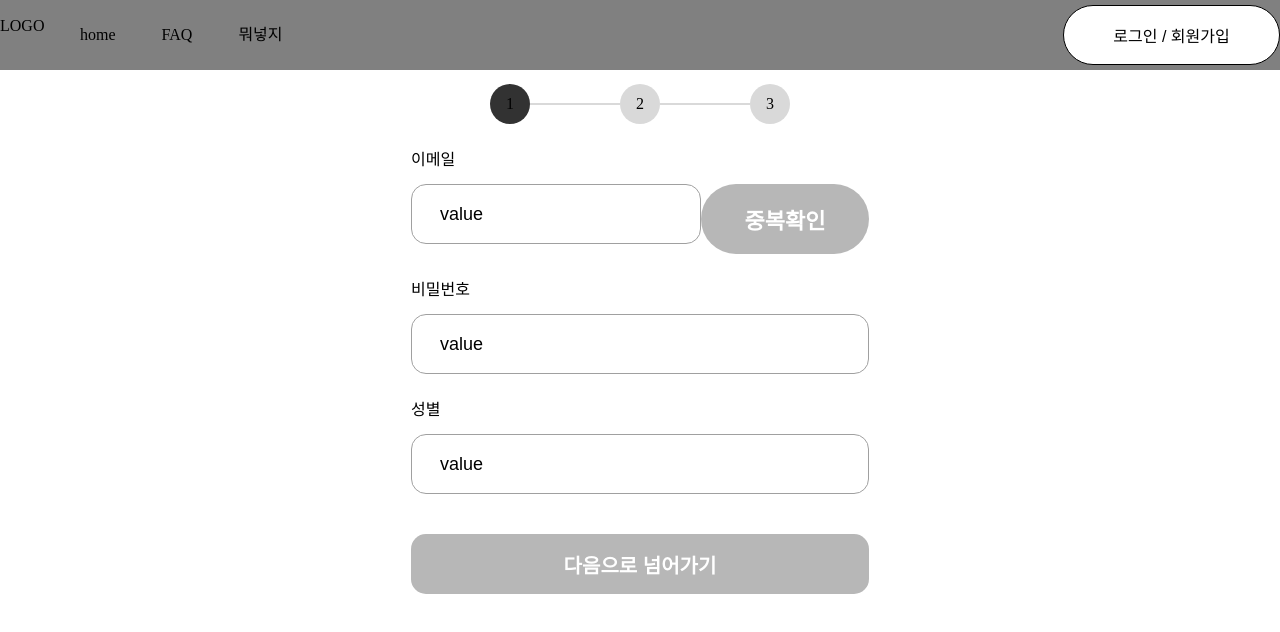
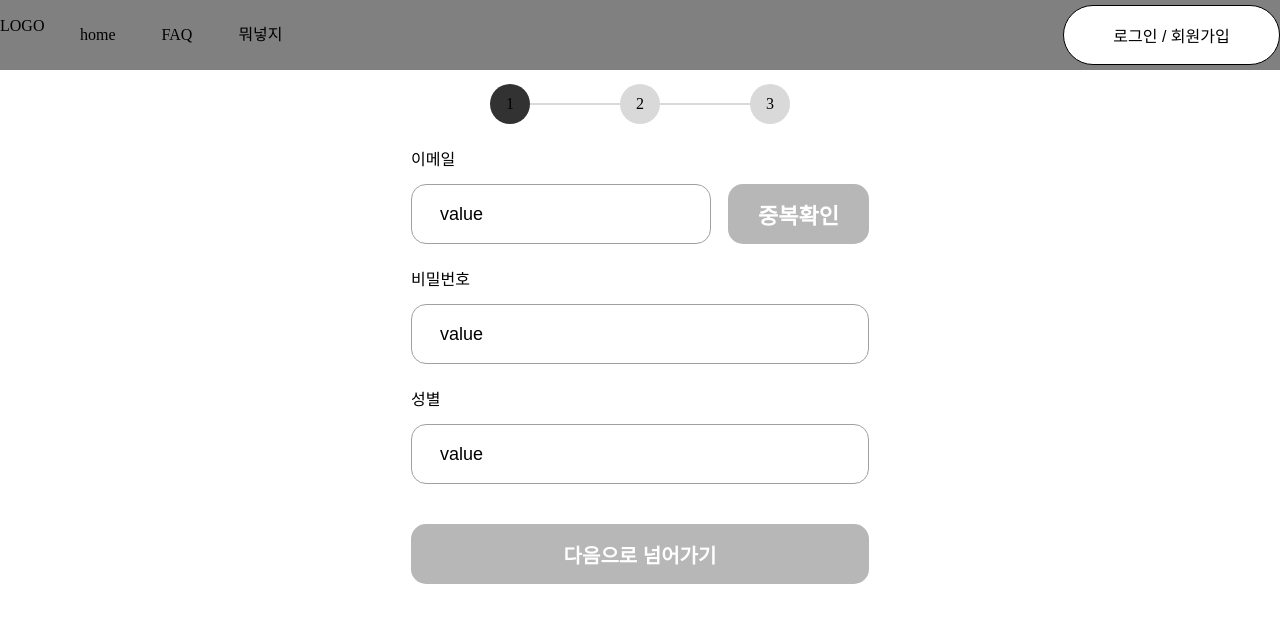
Before and after one commit to project-teamIP/hey-hi-fe, a React (Create React App) app: page /signup in a window 1280 px wide. Shown: the top 632 px of the page. Built offline with nearby package versions, Linux system fonts and the light colour scheme.

Commit message:
🎨 design: Button 사이즈 값 변경

```diff
--- a/src/components/common/signup/SlideOne.tsx
+++ b/src/components/common/signup/SlideOne.tsx
@@ -15,7 +15,7 @@ const SlideOne = ({ slideIndex, onClickNextButtonHandler }: SlideOneProps) => {
       <S.Title>이메일</S.Title>
       <S.NameContainer>
         <Input placeholder="example@gmail.com" value="value" size="small" />
-        <Button.Primary size="small">중복확인</Button.Primary>
+        <Button.Primary size="the smallest">중복확인</Button.Primary>
       </S.NameContainer>
 
       {/* 비밀번호 */}
--- a/src/components/common/signup/SlideTwo.tsx
+++ b/src/components/common/signup/SlideTwo.tsx
@@ -16,7 +16,7 @@ const SlideOne = ({ slideIndex, onClickNextButtonHandler }: SlideTwoProps) => {
       <S.Title>닉네임</S.Title>
       <S.NameContainer>
         <Input placeholder="닉네임 입력" value="value" size="small" />
-        <Button.Primary size="small">중복확인</Button.Primary>
+        <Button.Primary size="the smallest">중복확인</Button.Primary>
       </S.NameContainer>
 
       {/* 거주국가 */}
```
